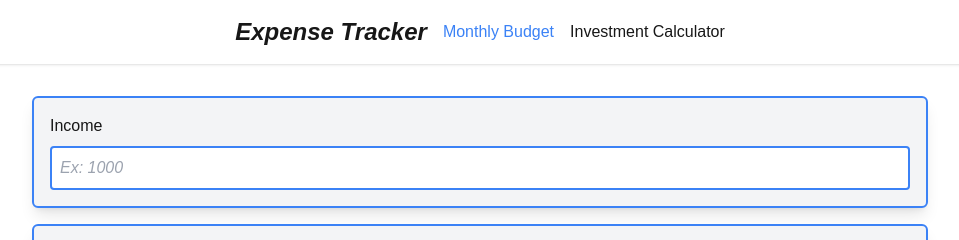
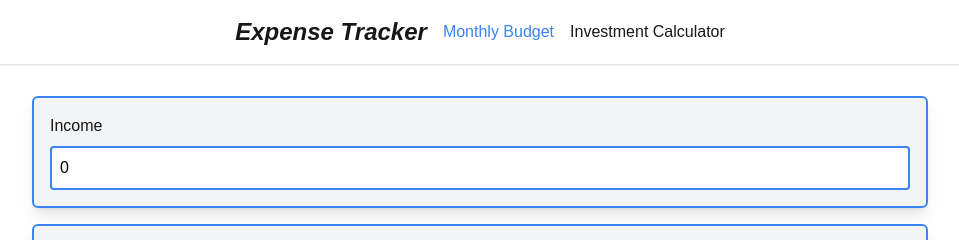
Before and after one commit to andrebarros7201/expense-tracker-enhanced, a Next.js app: page /budget in a window 1280 px wide. Shown: the top 240 px of the page, without its empty margins (160-1119 px from the left). Built offline with nearby package versions, Linux system fonts and the light colour scheme.

Commit message:
add value attribute do Input component and set saved income value to its input

```diff
--- a/components/layout/budget/budget-form.tsx
+++ b/components/layout/budget/budget-form.tsx
@@ -6,7 +6,7 @@ import { RootState } from "@/store/store";
 import { addBudgetItem, updateIncome } from "@/store/budgetSlice";
 
 const BudgetPage = () => {
-  const { categories, maxPercentage } = useSelector(
+  const { categories, maxPercentage, income } = useSelector(
     (state: RootState) => state.budget,
   );
   const dispatch = useDispatch();
@@ -42,6 +42,7 @@ const BudgetPage = () => {
           placeholder="Ex: 1000"
           ref={incomeRef}
           label={"Income"}
+          value={income}
           onChange={handleIncomeChange}
         />
       </div>
--- a/components/ui/input.tsx
+++ b/components/ui/input.tsx
@@ -7,11 +7,12 @@ interface Props {
   min?: number;
   max?: number;
   label?: string;
+  value?: string | number;
   onChange?: (event: ChangeEvent<HTMLInputElement>) => void; // Correct type
 }
 
 export const Input = forwardRef<HTMLInputElement, Props>(
-  ({ placeholder, type, name, min, max, label, onChange }, ref) => {
+  ({ placeholder, type, name, min, max, value, label, onChange }, ref) => {
     return (
       <div className={"flex flex-col items-start gap-2 text-nowrap"}>
         {label ? <label htmlFor={name}>{label}</label> : null}
@@ -24,6 +25,7 @@ export const Input = forwardRef<HTMLInputElement, Props>(
           min={min}
           max={max}
           ref={ref}
+          value={value}
           placeholder={placeholder}
           onChange={onChange}
           className="p-2 bg-white rounded w-full text-black border-2 box-border border-blue-500 placeholder:italic appearance-none [&::-webkit-inner-spin-button]:appearance-none [&::-webkit-outer-spin-button]:appearance-none [&::-moz-appearance:textfield]"
```
